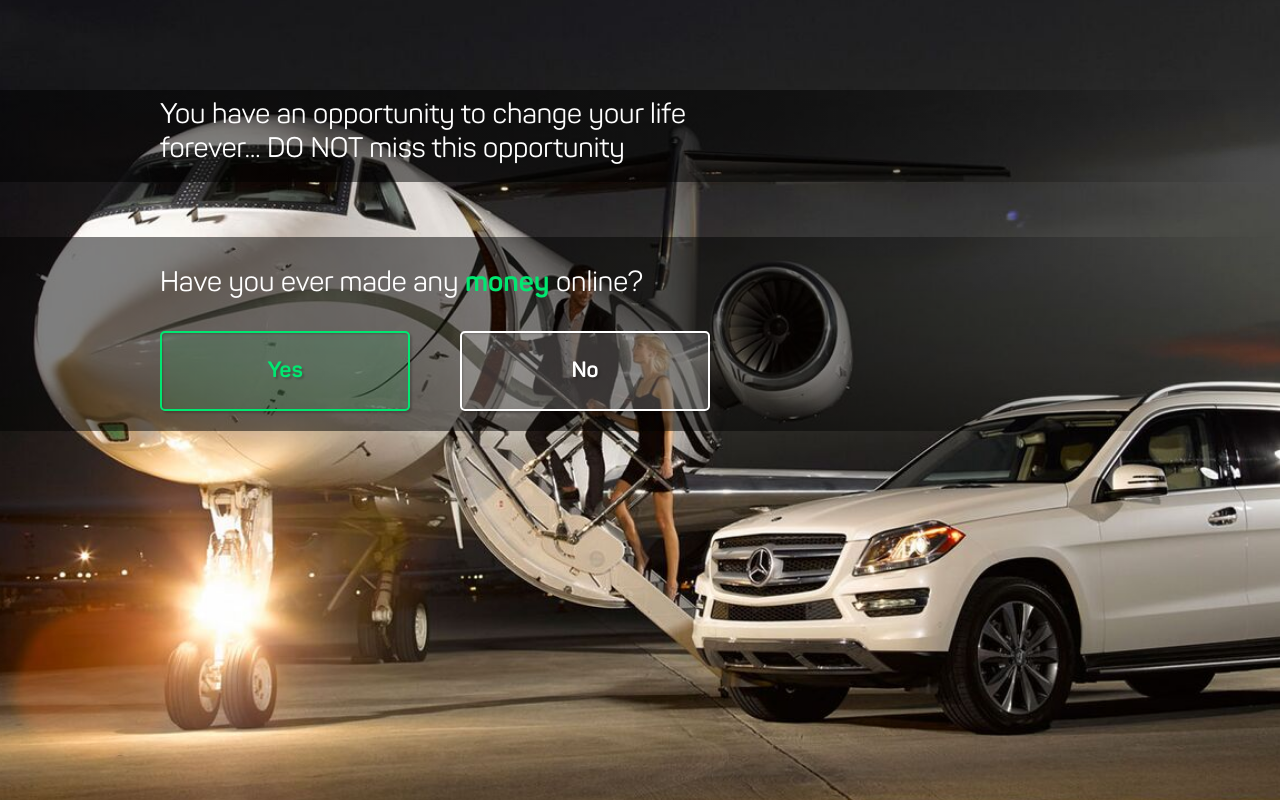
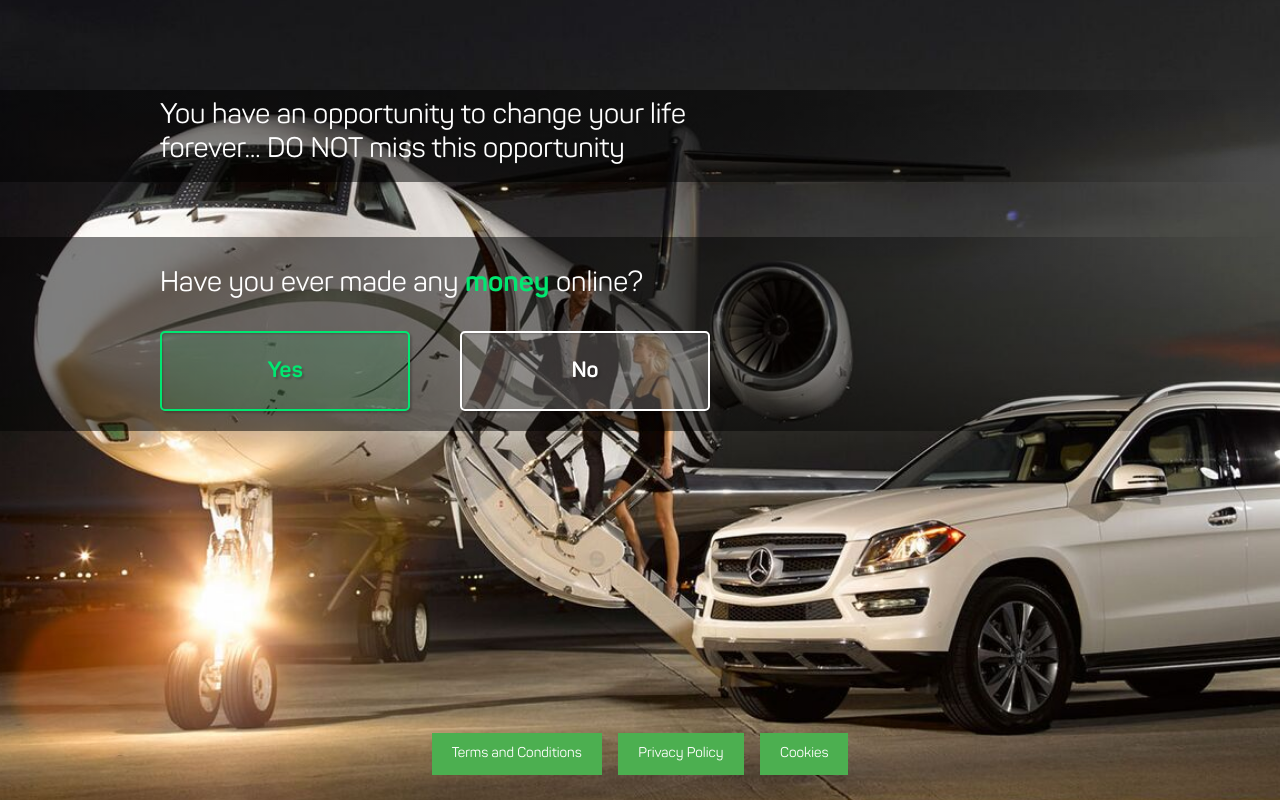
Before and after one commit to mohosin2126/investing-opportunity-landing-page, a plain HTML site: page index.html in a window 1280 px wide. Drawn offline with Linux system fonts and the light colour scheme.

Commit message:
footer added

```diff
--- a/index.html
+++ b/index.html
@@ -1,4 +1,6 @@
-<!DOCTYPE html><html lang="en"><head>
+<!DOCTYPE html>
+<html lang="en">
+<head>
   <base href="">
   <base href="">
   <meta charset="UTF-8">
@@ -7,7 +9,56 @@
   <title>Investing Opportunity</title>
   <link rel="stylesheet" href="css/css.css">
 
-  <style>.bg{background:#7b7b7c 50% no-repeat url(images/back-jet.jpg); background-size:cover;-webkit-animation:30s linear infinite a;animation:30s linear infinite a;background-size:cover;height:100%;left:0;position:absolute;top:0;width:calc(100vw + 500px)}
+  <style>
+    .bg {
+      background: #7b7b7c 50% no-repeat url(images/back-jet.jpg);
+      background-size: cover;
+      -webkit-animation: 30s linear infinite a;
+      animation: 30s linear infinite a;
+      background-size: cover;
+      height: 100%;
+      left: 0;
+      position: absolute;
+      top: 0;
+      width: calc(100vw + 500px);
+    }
+    .button {
+      background-color: #4CAF50;
+      border: none;
+      color: white;
+      padding: 15px 32px;
+      text-align: center;
+      text-decoration: none;
+      display: inline-block;
+      font-size: 16px;
+      cursor: pointer;
+    }
+    /* Footer Styles */
+    .footer {
+      text-align: center;
+      position: absolute;
+      bottom: 0;
+      width: 100%;
+      padding: 20px 0;
+      background-color:#7b7b7c 50%;
+      color: white;
+    }
+    .footer .footer-buttons {
+      max-width: 600px;
+      margin: 0 auto;
+    }
+    .footer .footer-button {
+      background-color: #4CAF50;
+      border: none;
+      color: white;
+      padding: 12px 20px;
+      text-align: center;
+      text-decoration: none;
+      display: inline-block;
+      font-size: 14px;
+      cursor: pointer;
+      margin: 5px;
+    }
   </style>
 </head>
 
@@ -17,16 +68,21 @@
     <div class="content">
       <div class="content__l1" style="margin-bottom:55px !important;;">
         <div class="content__s content__s_active">
-          You have an opportunity to change your life forever... DO NOT miss this opportunity        </div>
+          You have an opportunity to change your life forever... DO NOT miss this opportunity
+        </div>
       </div>
       <div class="content__l3">
-                <div class="content__s content__s_active content__s_1">Have you ever made any <span class="content__highlight">money</span> online?          <div class="content__buttons">
+        <div class="content__s content__s_active content__s_1">
+          Have you ever made any <span class="content__highlight">money</span> online?
+          <div class="content__buttons">
             <button type="button" class="content__button content__button_yes content__button_go" data-step="1">Yes</button> &nbsp;
             <button type="button" class="content__button content__button_no content__button_go" data-step="1">No</button>
           </div>
         </div>
 
-        <div class="content__s content__s_2">What would you do with <span class="content__highlight">$250,000</span>?          <div class="content__buttons" style="max-width:600px;">
+        <div class="content__s content__s_2">
+          What would you do with <span class="content__highlight">$250,000</span>?
+          <div class="content__buttons" style="max-width:600px;">
             <button type="button" class="content__button content__button_no content__button_go" data-step="2">Pay off Debt</button> &nbsp;
             <button type="button" class="content__button content__button_no content__button_go" data-step="2">Buy a Home</button> &nbsp;
             <button type="button" class="content__button content__button_no content__button_go" data-step="2">Travel</button> &nbsp;
@@ -34,32 +90,31 @@
           </div>
         </div>
 
-        <div class="content__s content__s_3">Would you like to learn how to trade <span class="content__highlight">Binary Options</span>?          <div class="content__buttons" style="max-width:600px;">
+        <div class="content__s content__s_3">
+          Would you like to learn how to trade <span class="content__highlight">Binary Options</span>?
+          <div class="content__buttons" style="max-width:600px;">
             <button type="button" class="content__button content__button_no content__button_go" data-step="3">Yes</button>  &nbsp;
             <button type="button" class="content__button content__button_no content__button_go" data-step="3">No</button>
           </div>
         </div>
         <div class="content__s content__s_4">
-          Please wait while we determine your eligibility          <br>
-          Congratulations! You are Eligible! Click the button below to continue          <br>
-          <a href="#"  target="_blank"><button type="button" class="button">Continue</button></a>
+          Please wait while we determine your eligibility <br>
+          Congratulations! You are Eligible! Click the button below to continue <br>
+          <a href="#" target="_blank"><button type="button" class="button">Continue</button></a>
         </div>
       </div>
     </div>
   </div>
 
+  <!-- Footer Section -->
+  <div class="footer">
+    <div class="footer-buttons">
+      <button type="button" class="footer-button">Terms and Conditions</button>
+      <button type="button" class="footer-button">Privacy Policy</button>
+      <button type="button" class="footer-button">Cookies</button>
+    </div>
+  </div>
 
-    <style>.button{
-        background-color: #4CAF50;
-        border: none;
-        color: white;
-        padding: 15px 32px;
-        text-align: center;
-        text-decoration: none;
-        display: inline-block;
-        font-size: 16px;
-        cursor:pointer;
-      }
-    </style>
-    <script src="js/index.js" ></script>
-</body></html>
+  <script src="js/index.js"></script>
+</body>
+</html>
```
Lines whose indentation alone changed are shown as unchanged.
